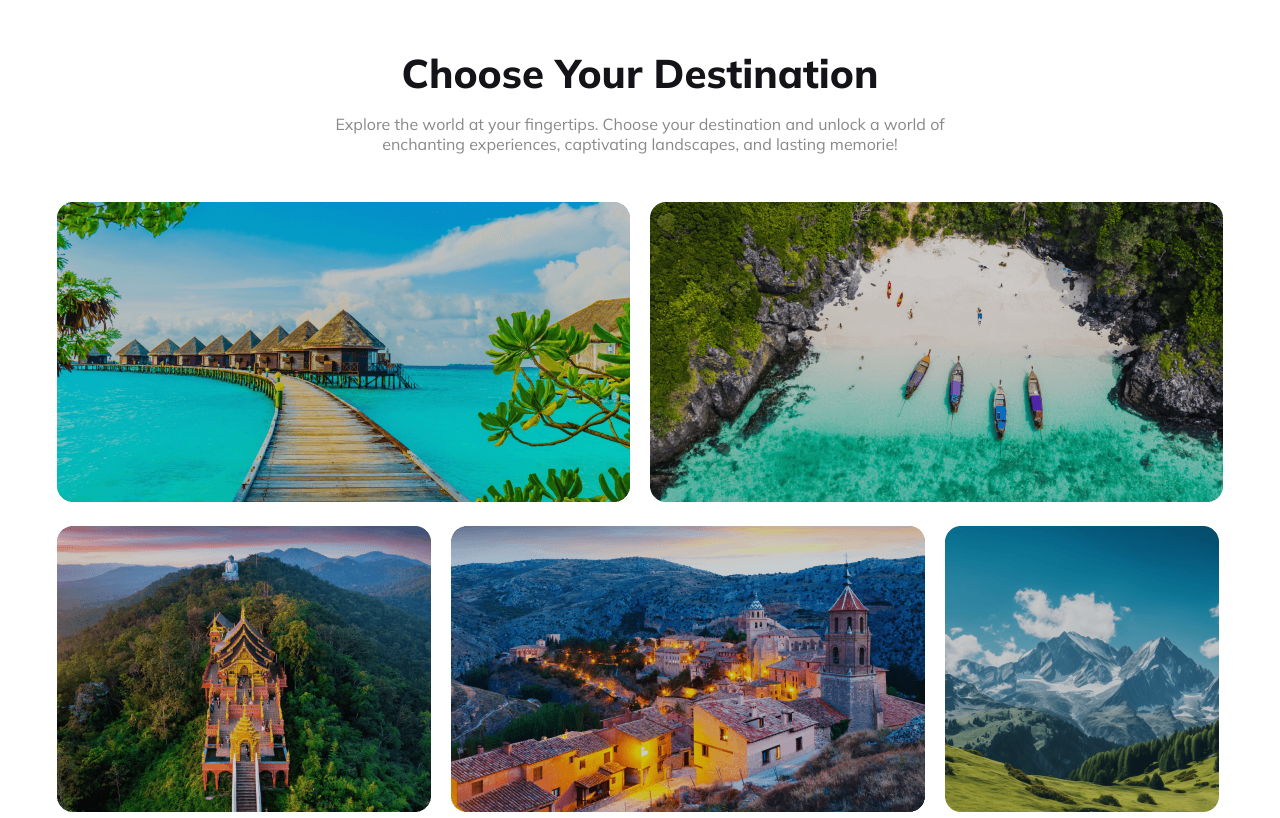
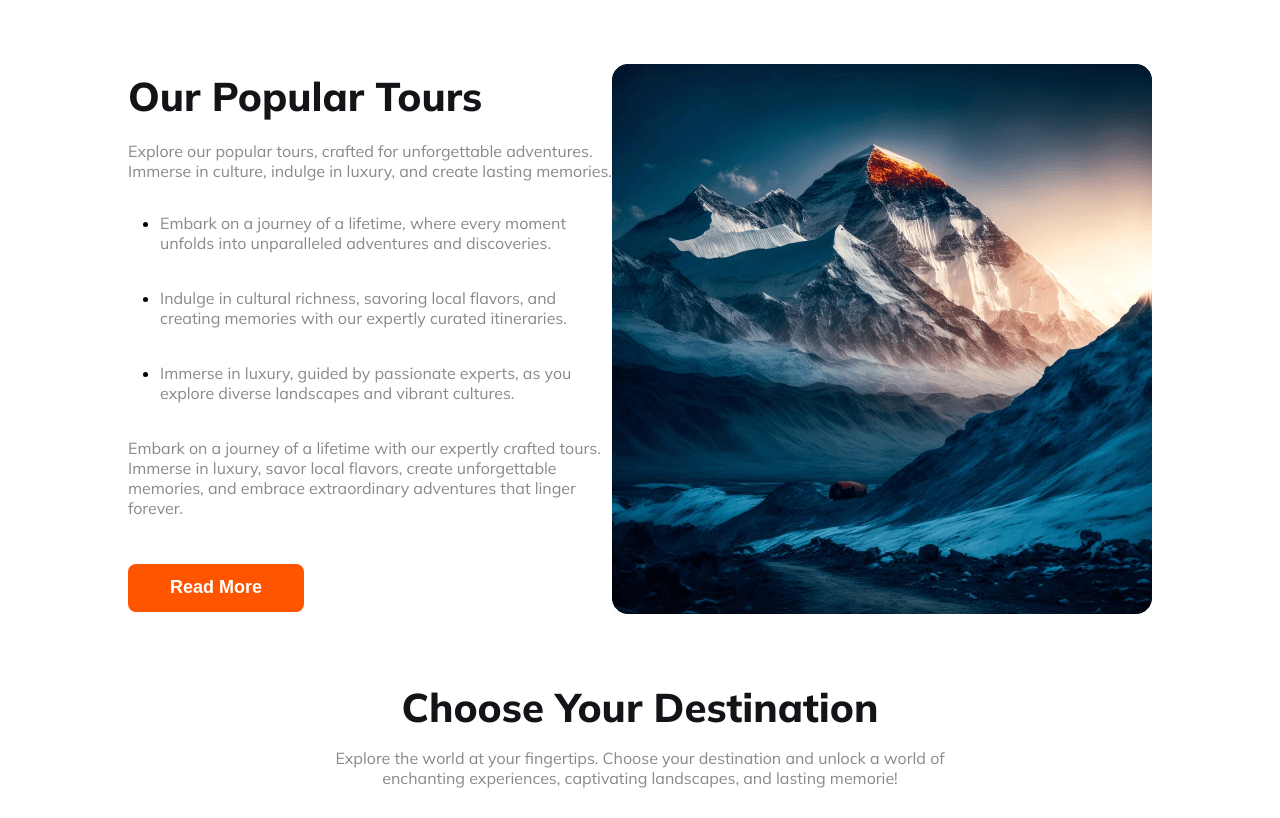
Before and after one commit to SFTanim/Assignment-002, a plain HTML site: page index.html in a window 1280 px wide. Shown: the part 757-1575 px from the top of the page. Drawn offline with Linux system fonts and the light colour scheme.

Commit message:
Finished

```diff
--- a/index.html
+++ b/index.html
@@ -51,7 +51,7 @@
     </header>
 
     <main>
-      <section class="popular-tours hide">
+      <section class="popular-tours">
         <div class="tours-content">
           <h1 class="section-title">Our Popular Tours</h1>
           <p class="common-p-text">Explore our popular tours, crafted for unforgettable adventures. Immerse in culture, indulge in luxury, and create lasting memories.</p>
```
